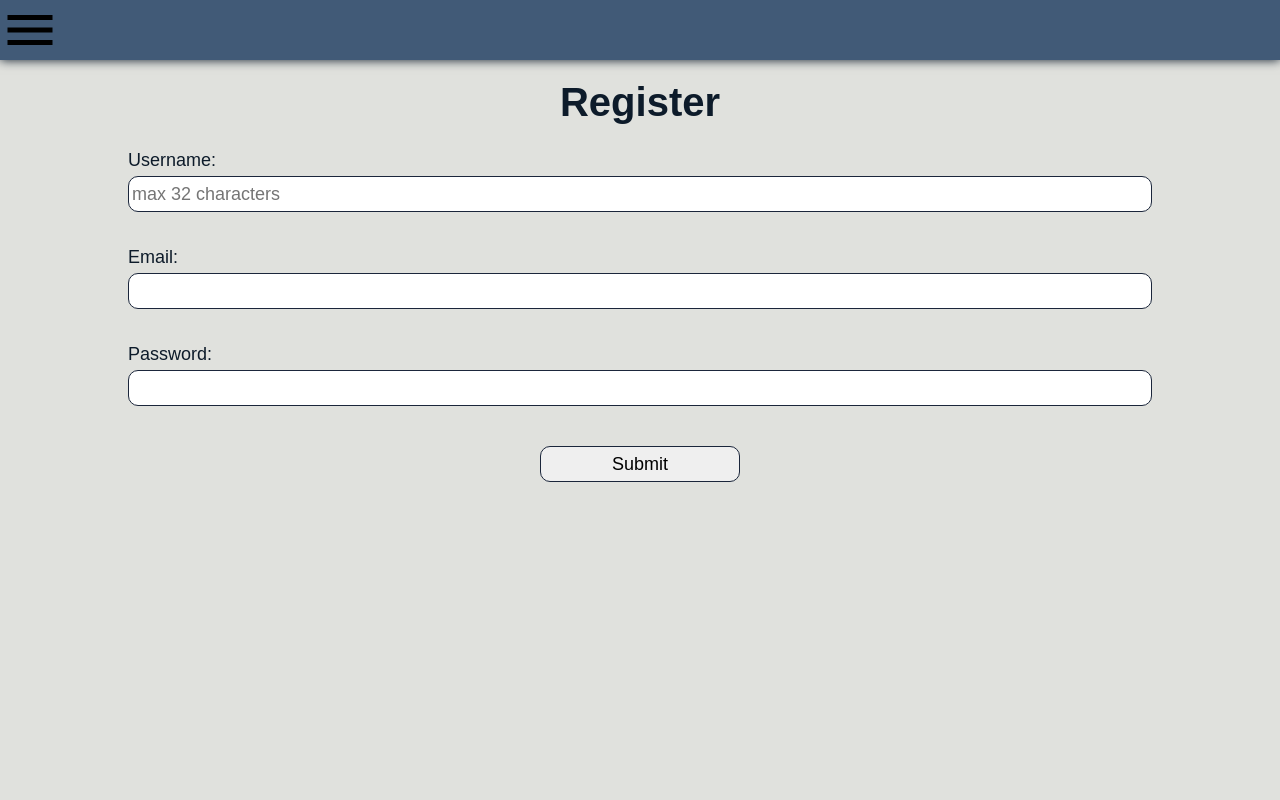
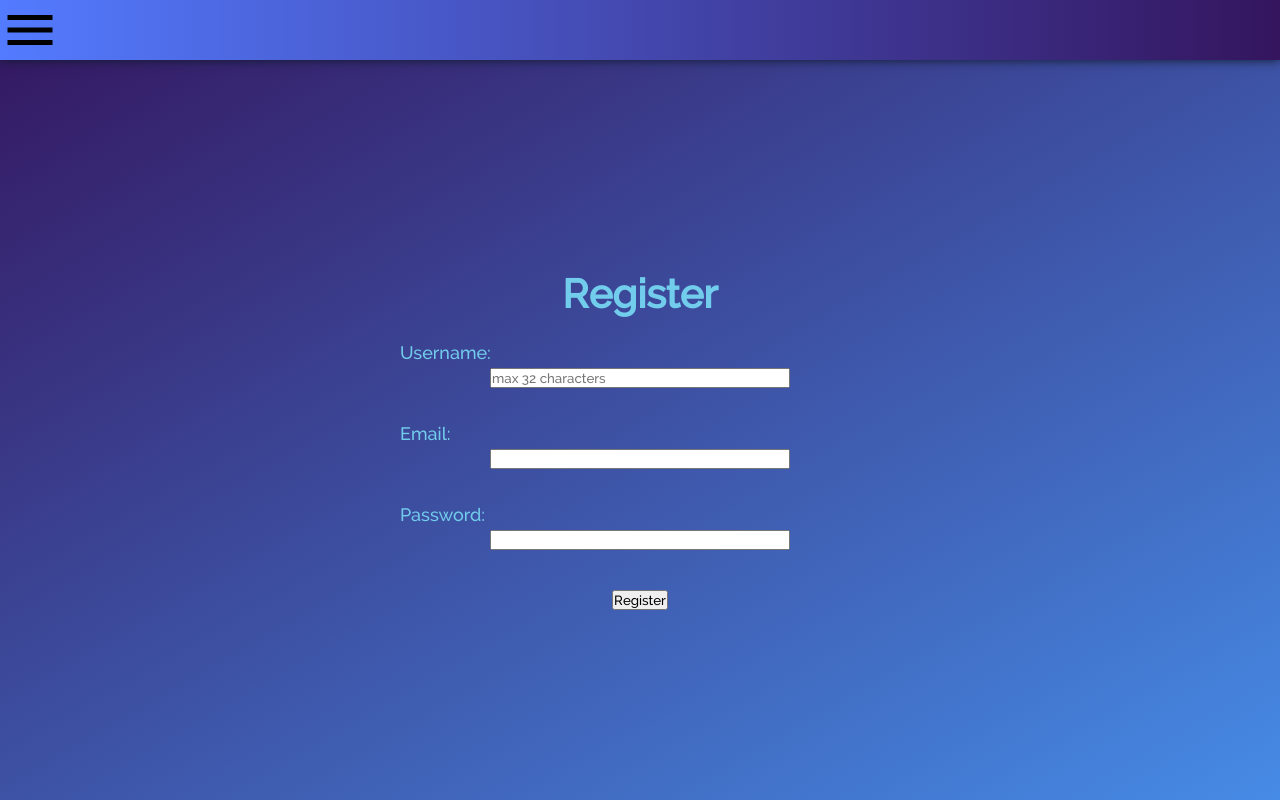
Before and after one commit to Wiktor-Wojciechowski/Firebase-Task, a React (Create React App) app: page /register in a window 1280 px wide. Built offline with nearby package versions, Linux system fonts and the light colour scheme; no server answers; the database is empty.

Commit message:
color and style changes

```diff
--- a/src/components/Profile.js
+++ b/src/components/Profile.js
@@ -64,8 +64,8 @@ export default function Profile() {
             <div className='profile-component'>
                 <div className='avatar-container'><img className='avatar' src={paramUser.data.photoURL} ></img></div>
                 <section>
-                    <div>{paramUser.data.username}</div>
-                    <div>{paramUser.data.description}</div>
+                    <h1 className='profile-username'>{paramUser.data.username}</h1>
+                    <div className='profile-description'>{paramUser.data.description}</div>
                     <div>Date Joined: {showDate(userCreationDate)}</div>
                 </section>
             </div>
--- a/src/components/ProfileCard.js
+++ b/src/components/ProfileCard.js
@@ -31,7 +31,7 @@ export default function ProfileCard(props) {
     }
 
     function handleClick(e) {
-        if (e.target.className != 'profile-card') {
+        if (e.target.className != 'profile-card' && e.target.className != 'avatar') {
             props.setShow(false)
         }
     }
--- a/src/components/Register.js
+++ b/src/components/Register.js
@@ -64,7 +64,7 @@ export default function Register() {
                         <input id="password-input" type="password" maxLength={4096} ref={passRef} required />
                     </article>
                     <span className='error'>{error}</span>
-                    <input disabled={loading} type="submit" value="Submit" />
+                    <button disabled={loading} >Register</button>
                 </form>
             </div>
     )
--- a/src/components/login.js
+++ b/src/components/login.js
@@ -58,7 +58,7 @@ export default function Login() {
                         <input required type="password" onChange={(e) => { setPassword(e.target.value) }} />
                     </article>
                     <span className='error' >{error}</span>
-                    <input disabled={loading} type="submit" value="Submit" />
+                    <button disabled={loading} >Log In</button>
                 </form>
             </div>
     )
--- a/src/css/styles.css
+++ b/src/css/styles.css
@@ -5,11 +5,18 @@
     --color2: ;
     --color3: ;
     --color4: ; */
-    --color0: #0d1b2a;
+    /* --color0: #0d1b2a;
     --color1: #1b263b;
     --color2: #415a77;
     --color3: #778da9;
-    --color4: #e0e1dd;
+    --color4: #e0e1dd; */
+
+    --color1: rgb(52, 21, 94);
+    --color2: rgb(79, 188, 224);
+    /*font*/
+    --color3: rgb(114, 204, 235);
+
+    --color4: rgb(39, 13, 71);
 
 }
 
@@ -18,10 +25,16 @@
     height: 100vh;
 }
 
+@font-face {
+    font-family: ralewayMedium;
+    src: url('../fonts/raleway.medium.ttf');
+
+}
+
 * {
     margin: 0;
     padding: 0;
-    font-family: sans-serif;
+    font-family: ralewayMedium;
     box-sizing: border-box;
 
     overflow-wrap: break-word;
@@ -31,8 +44,9 @@
 
 
 body {
-    background-color: var(--color4);
-    color: var(--color0);
+    background: linear-gradient(-30deg, rgb(70, 139, 230), rgb(52, 21, 94));
+
+    color: var(--color3);
 }
 
 .about-component {
@@ -95,6 +109,11 @@ address>div {
     object-fit: scale-down;
 }
 
+.register-component {
+    max-width: 600px;
+    margin: auto;
+}
+
 .react-logo-container {
     width: 300px;
     height: 300px;
@@ -117,7 +136,7 @@ address>div {
 }
 
 .side-menu {
-    background-color: var(--color3);
+    background: linear-gradient(-90deg, rgb(72, 153, 228), rgb(52, 21, 94));
     position: fixed;
     top: 60px;
     left: 0px;
@@ -144,13 +163,13 @@ address>div {
     font-size: 30px;
     padding: 10px;
     width: 80%;
-    border-bottom: solid 1px var(--color4);
+    border-bottom: solid 1px var(--color3);
 }
 
 .menu-item a {
     display: inline-block;
     text-decoration: none;
-    color: var(--color4);
+    color: var(--color3);
     height: 100%;
     width: 100%;
     white-space: nowrap;
@@ -174,12 +193,14 @@ address>div {
     margin-left: auto;
     margin-right: auto;
     width: 100%;
-    max-width: 500px;
+    max-width: 600px;
+    overflow: auto;
 
 }
 
 .main-component>div {
     width: 100%;
+
 }
 
 
@@ -198,23 +219,15 @@ label {
     margin: 5px 0;
 }
 
-input {
-    height: 36px;
-    font-size: 18px;
-    width: 100%;
-    border-radius: 10px;
-    padding: 3px;
-    border: 1px solid var(--color1);
-}
 
-input[type="submit"] {
-    max-width: 200px;
-}
+
+
 
 #topbar-component {
     width: 100%;
     min-height: 60px;
-    background-color: var(--color2);
+    background: linear-gradient(90deg, rgb(83, 123, 255), rgb(52, 21, 94));
+
     box-shadow: 0px 0px 10px #0d1b2a;
     position: fixed;
     top: 0;
@@ -251,7 +264,8 @@ input[type="submit"] {
     padding: 10px;
     top: 40px;
     left: 50px;
-    background-color: rgb(123, 123, 179);
+    box-shadow: 0 0 2px 2px var(--color4);
+    background: linear-gradient(rgb(87, 85, 207), rgb(150, 117, 189));
     z-index: 10;
     border-radius: 8px;
     display: flex;
@@ -334,7 +348,7 @@ td {
 }
 
 tr:nth-child(even) {
-    background-color: #778da9;
+    background-color: #392678;
 }
 
 
@@ -368,6 +382,8 @@ tr:nth-child(even) {
 
 .time-span {
     display: flex;
+
+    word-break: keep-all;
     font-size: 18px;
     align-items: center;
     max-height: fit-content;
@@ -375,7 +391,7 @@ tr:nth-child(even) {
 }
 
 .message-content {
-    background-color: var(--color3);
+    background-color: var(--color4);
     border-radius: 6px;
     padding: 8px;
     line-height: 1.5em;
@@ -398,6 +414,8 @@ tr:nth-child(even) {
     background-color: var(--color2);
     color: var(--color4);
 }
+
+
 
 /*
 .owner {
@@ -426,9 +444,8 @@ tr:nth-child(even) {
 
 
 
-.message-input {
-    font-size: 18px;
-}
+
+
 
 .counter {
     width: 80px;
@@ -481,11 +498,6 @@ tr:nth-child(even) {
     text-align: center;
 }
 
-.settings article span input {
-
-    width: 90%;
-
-}
 
 .settings-buttons {
     display: flex;
@@ -529,7 +541,7 @@ tr:nth-child(even) {
     border-radius: 50%;
     display: block;
     object-fit: cover;
-
+    pointer-events: auto;
 }
 
 form {
@@ -576,6 +588,13 @@ form article {
     align-items: center;
 }
 
+input {
+    display: inline-block;
+    width: 80%;
+    max-width: 300px;
+}
+
+.profile-username {}
 
 /*.avatar:hover+.edit-button {
     display: block;
```
Also changed, not shown: src/fonts/raleway.medium.ttf (added).
